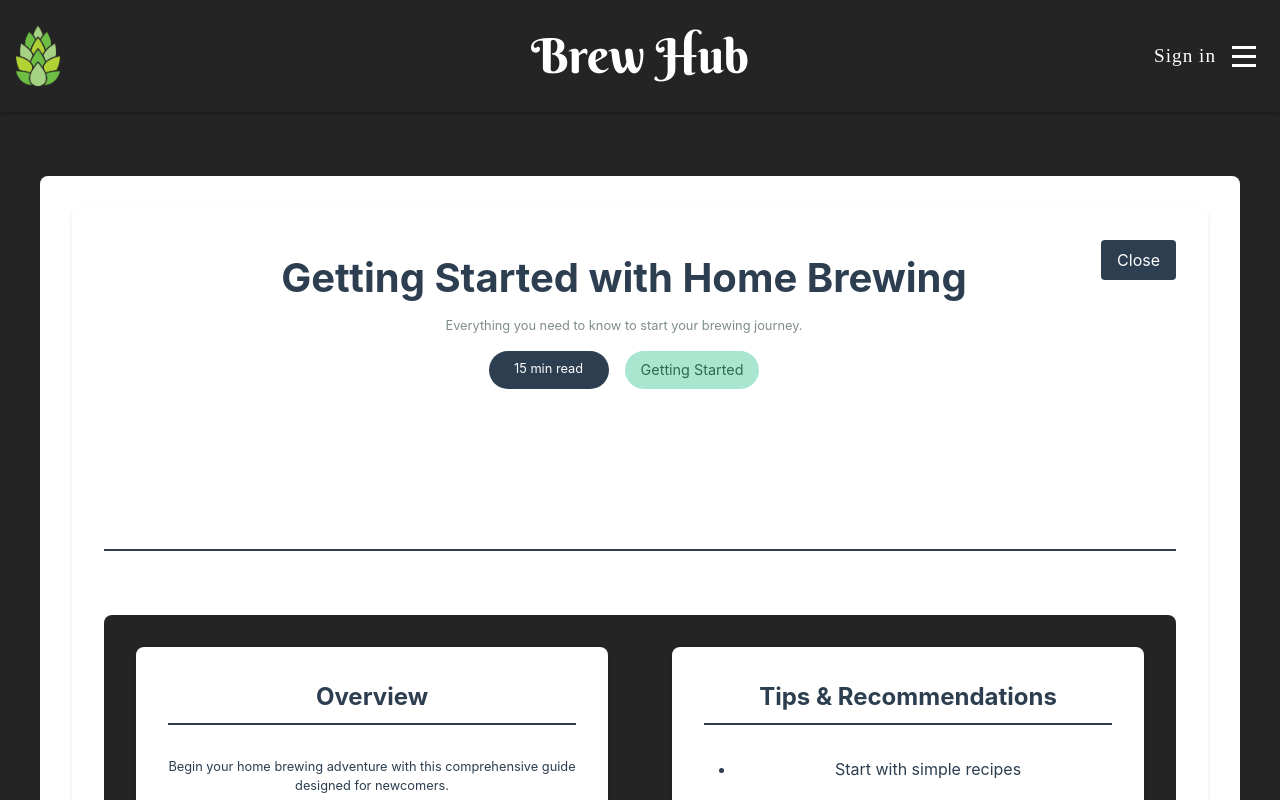
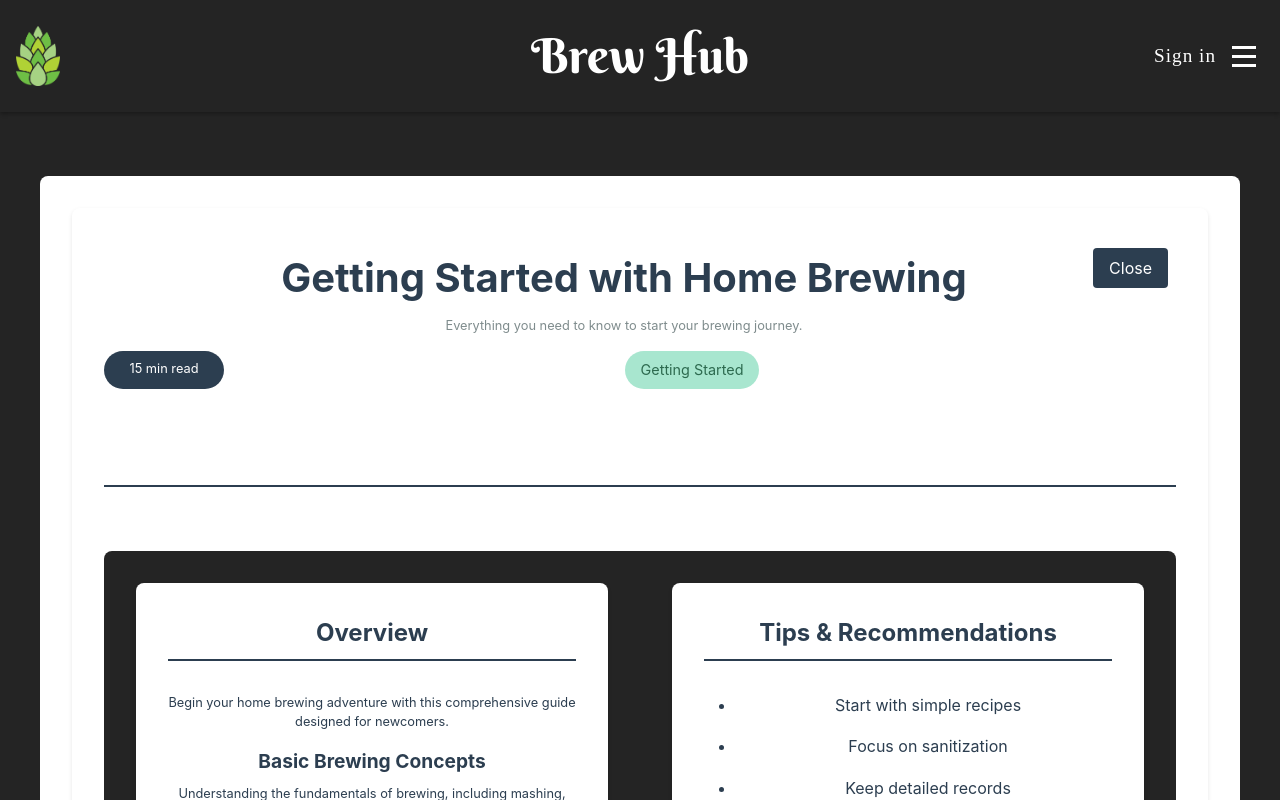
Before and after one commit to PeterKock/brewhub-frontend, a React (Vite) app: page /user/guides in a window 1280 px wide. Both pictures are taken after a click on the element 245 px from the left and 493 px from the top of the page. Shown: the top 800 px of the page. Built offline with nearby package versions, Linux system fonts and the light colour scheme; a web font is replaced by a local one.

Commit message:
Updated styling, it is more organized now with no duplicates

```diff
--- a/src/components/guides/GuideDetailCard.jsx
+++ b/src/components/guides/GuideDetailCard.jsx
@@ -14,8 +14,8 @@ export const GuideDetailCard = ({ guide, onClose }) => {
     };
 
     const stats = (
-        <div className="recipe-stats">
-            <span className="recipe-stat">{guide.timeToRead} min read</span>
+        <div className="guide-stats">
+            <span className="guide-stat">{guide.timeToRead} min read</span>
             <span className={getDifficultyClass(guide.category)}>
                 {guide.category.split('-').map(word => word.charAt(0).toUpperCase() + word.slice(1)).join(' ')}
             </span>
@@ -30,8 +30,8 @@ export const GuideDetailCard = ({ guide, onClose }) => {
                 stats={stats}
                 onClose={onClose}
             />
-            <div className="recipe-content">
-                <div className="recipe-section">
+            <div className="guide-content">
+                <div className="guide-section">
                     <h4>Overview</h4>
                     <p>{guide.content.introduction}</p>
                     {guide.content.sections.map((section, index) => (
@@ -42,9 +42,9 @@ export const GuideDetailCard = ({ guide, onClose }) => {
                     ))}
                 </div>
 
-                <div className="recipe-section">
+                <div className="guide-section">
                     <h4>Tips & Recommendations</h4>
-                    <ul className="recipe-list">
+                    <ul className="guide-list">
                         {guide.content.tips.map((tip, index) => (
                             <li key={index}>{tip}</li>
                         ))}
--- a/src/components/shared/DetailHeader.jsx
+++ b/src/components/shared/DetailHeader.jsx
@@ -1,14 +1,14 @@
 import PropTypes from 'prop-types';
 
 export const DetailHeader = ({ title, description, stats, onClose }) => (
-    <div className="recipe-header">
+    <div className="detail-header">
         <button onClick={onClose} className="close-button">
             Close
         </button>
-        <div className="recipe-title-container">
+        <div className="title-container">
             <h3>{title}</h3>
             <p className="content-description">{description}</p>
-            {stats && <div className="recipe-stats">{stats}</div>}
+            {stats && <div className="stats-container">{stats}</div>}
         </div>
     </div>
 );
--- a/src/pages/user/favorites.jsx
+++ b/src/pages/user/favorites.jsx
@@ -1,7 +1,7 @@
 export default function UserFavorites() {
     return (
         <div className="page User-favorites">
-            <h2>My Favorite Recipes TEST</h2>
+            <h2>My Favorite Recipes</h2>
         </div>
     );
 }
--- a/src/styles/styles.css
+++ b/src/styles/styles.css
@@ -13,11 +13,11 @@
         3.1 App Structure
         3.2 Grid System
     4. Components
-        4.1 Cards
-        4.2 Buttons
-        4.3 Forms
-        4.4 Lists
-        4.5 Shared Components
+        4.1 Button
+        4.2 Forms
+        4.3 Base Card
+        4.4 Detail Header
+        4.5 Filter Bar
     5. Header
         5.1 Header Layout
         5.2 Logo
@@ -26,12 +26,11 @@
         5.5 Menu
     6. Main Content
         6.1 Sections
-        6.2 Recipe Components
-        6.3 Recipe Details
     7. Pages
         7.1 Login Page
         7.2 Register Page
         7.3 Guides Page
+        7.4 Recipes Page
     8. Footer
         8.1 Footer Layout
         8.2 Footer Sections
@@ -153,49 +152,7 @@ a:hover {
 }
 
 /* ------------------------------- 4. Components ----------------------------------- */
-/* --------------- 4.1 Cards ------------------- */
-.base-card {
-  background: var(--card-color);
-  padding: var(--spacing-lg);
-  border-radius: var(--border-radius-value);
-  box-shadow: var(--card-shadow-value);
-  text-align: center;
-  transition: transform var(--transition-default-value);
-  display: flex;
-  flex-direction: column;
-  height: 100%;
-}
-
-.base-card:hover {
-  transform: translateY(-5px);
-}
-
-.base-card h3 {
-  color: var(--secondary-bg-color);
-  margin-bottom: var(--spacing-md);
-  font-size: var(--h3-font-size);
-}
-
-.base-card p {
-  margin: 0 0 var(--spacing-md) 0;
-  flex-grow: 1;
-}
-
-/* Guide Card Components */
-.card-footer {
-  display: flex;
-  justify-content: space-between;
-  align-items: center;
-  margin-top: auto;
-  padding-top: var(--spacing-md);
-}
-
-.time-to-read {
-  color: var(--secondary-text-color);
-  font-size: var(--p-font-size);
-}
-
-/* --------------- 4.2 Buttons ------------------- */
+/* --------------- 4.1 Buttons ------------------- */
 .feature-button {
   background-color: var(--secondary-bg-color);
   color: var(--primary-text-color);
@@ -212,7 +169,7 @@ a:hover {
   background-color: var(--accent-color);
 }
 
-/* --------------- 4.3 Forms ------------------- */
+/* --------------- 4.2 Forms ------------------- */
 .form-group {
   display: flex;
   flex-direction: column;
@@ -257,20 +214,92 @@ a:hover {
   color: var(--primary-text-color);
 }
 
-/* --------------- 4.4 Lists ------------------- */
-.recipe-list {
-  list-style-position: outside;
-  padding-left: var(--spacing-lg);
-  color: var(--secondary-bg-color);
+/* --------------- 4.3 Base Card ------------------- */
+.base-card {
+  background: var(--card-color);
+  padding: var(--spacing-lg);
+  border-radius: var(--border-radius-value);
+  box-shadow: var(--card-shadow-value);
+  text-align: center;
+  transition: transform var(--transition-default-value);
+  display: flex;
+  flex-direction: column;
+  height: 100%;
 }
 
-.recipe-list li {
-  margin-bottom: var(--spacing-md);
-  line-height: 1.6;
-  padding-left: var(--spacing-sm);
+.base-card:hover {
+  transform: translateY(-5px);
 }
 
-/* --------------- 4.5 Share Components ------------------- */
+.base-card h3 {
+  color: var(--secondary-bg-color);
+  margin-bottom: var(--spacing-md);
+  font-size: var(--h3-font-size);
+}
+
+.base-card p {
+  margin: 0 0 var(--spacing-md) 0;
+  flex-grow: 1;
+}
+
+.card-footer {
+  display: flex;
+  justify-content: space-between;
+  align-items: center;
+  margin-top: auto;
+  padding-top: var(--spacing-md);
+}
+
+/* --------------- 4.4 Detail Header ------------------- */
+.detail-header {
+  position: relative;
+  text-align: center;
+  margin-bottom: var(--spacing-xl);
+  border-bottom: 2px solid var(--secondary-bg-color);
+  padding-bottom: var(--spacing-lg);
+  padding-top: var(--spacing-sm);
+  padding-right: var(--spacing-lg);
+}
+
+.title-container {
+  width: 100%;
+  text-align: center;
+  position: relative;
+  z-index: 1;
+}
+
+.title-container h3 {
+  font-size: var(--h2-font-size);
+  color: var(--secondary-bg-color);
+  margin-bottom: var(--spacing-sm);
+  text-align: center;
+}
+
+.content-description {
+  color: var(--secondary-text-color);
+  margin-top: var(--spacing-sm);
+  text-align: center;
+}
+
+.close-button {
+  position: absolute;
+  top: var(--spacing-sm);
+  right: var(--spacing-sm);
+  background-color: var(--secondary-bg-color);
+  color: var(--primary-text-color);
+  border: none;
+  padding: 0.5rem 1rem;
+  border-radius: 4px;
+  cursor: pointer;
+  transition: background-color var(--transition-default-value);
+  z-index: 2;
+}
+
+.close-button:hover {
+  background-color: var(--accent-color);
+}
+
+/* --------------- 4.5 Filter Bar ------------------- */
 .filter-bar {
   display: flex;
   gap: var(--spacing-md);
@@ -278,27 +307,13 @@ a:hover {
   justify-content: center;
 }
 
-.close-button {
-  position: absolute;
-  top: 0;
-  right: 0;
-  background-color: var(--secondary-bg-color);
+.filter-select {
+  padding: var(--spacing-sm);
+  border-radius: var(--border-radius-value);
+  border: 1px solid var(--secondary-bg-color);
+  background-color: var(--primary-bg-color);
   color: var(--primary-text-color);
-  border: none;
-  padding: 0.5rem 1rem;
-  border-radius: 4px;
   cursor: pointer;
-  transition: background-color var(--transition-default-value);
-}
-
-.close-button:hover {
-  background-color: var(--accent-color);
-}
-
-.content-description {
-  color: var(--secondary-text-color);
-  margin-top: var(--spacing-sm);
-  text-align: center;
 }
 
 /* ------------------------------- 5. Header -------------------------------- */
@@ -461,112 +476,6 @@ a:hover {
   position: relative;
 }
 
-/* --------------- 6.2 Recipe Components ------------------- */
-.recipes-container {
-  display: flex;
-  flex-direction: column;
-  gap: var(--spacing-lg);
-}
-
-.filter-select {
-  padding: var(--spacing-sm);
-  border-radius: var(--border-radius-value);
-  border: 1px solid var(--secondary-bg-color);
-  background-color: var(--primary-bg-color);
-  color: var(--primary-text-color);
-  cursor: pointer;
-}
-
-.recipe-grid {
-  display: grid;
-  grid-template-columns: repeat(3, 1fr);
-  gap: var(--spacing-lg);
-  max-width: var(--max-width-value);
-  margin: 0 auto;
-  padding: 0 var(--spacing-lg);
-}
-
-.recipe-card-container {
-  cursor: pointer;
-  transition: transform var(--transition-default-value);
-}
-
-.recipe-card-container:hover {
-  transform: translateY(-5px);
-}
-
-/* --------------- 6.3 Recipe Details ------------------- */
-.recipe-header {
-  position: relative;
-  text-align: center;
-  margin-bottom: var(--spacing-xl);
-  border-bottom: 2px solid var(--secondary-bg-color);
-  padding-bottom: var(--spacing-lg);
-  padding-top: var(--spacing-sm);
-  padding-right: var(--spacing-lg);
-}
-
-.recipe-title-container {
-  width: 100%;
-  text-align: center;
-}
-
-.recipe-title-container h3 {
-  font-size: var(--h2-font-size);
-  color: var(--secondary-bg-color);
-  margin-bottom: var(--spacing-sm);
-  text-align: center;
-}
-
-.recipe-stats {
-  display: flex;
-  flex-wrap: wrap;
-  gap: var(--spacing-md);
-  margin-bottom: var(--spacing-xl);
-  justify-content: center;
-}
-
-.recipe-stat {
-  background-color: var(--secondary-bg-color);
-  color: var(--primary-text-color);
-  padding: var(--spacing-sm) var(--spacing-md);
-  border-radius: 20px;
-  font-size: var(--p-font-size);
-  min-width: 120px;
-  text-align: center;
-}
-
-.recipe-content {
-  display: grid;
-  grid-template-columns: repeat(2, 1fr);
-  gap: var(--spacing-xl);
-  padding: var(--spacing-lg);
-  background-color: var(--primary-bg-color);
-  border-radius: var(--border-radius-value);
-}
-
-.recipe-section {
-  background-color: var(--card-color);
-  padding: var(--spacing-lg);
-  border-radius: var(--border-radius-value);
-  box-shadow: var(--card-shadow-value);
-  margin-bottom: var(--spacing-lg);
-}
-
-.recipe-section h4 {
-  color: var(--secondary-bg-color);
-  font-size: var(--h3-font-size);
-  margin-bottom: var(--spacing-lg);
-  text-align: center;
-  border-bottom: 2px solid var(--secondary-bg-color);
-  padding-bottom: var(--spacing-sm);
-}
-
-.selected-recipe-container {
-  max-width: 1200px;
-  margin: 0 auto;
-}
-
 /* ------------------------------- 7. Pages -------------------------------- */
 /* --------------- 7.1 Login Page ------------------- */
 .login-page {
@@ -685,6 +594,8 @@ a:hover {
   text-align: center;
 }
 
+/* ... (rest of login page styles remain the same) ... */
+
 /* --------------- 7.2 Register Page ------------------- */
 .register-page {
   min-height: 90vh;
@@ -695,7 +606,6 @@ a:hover {
 }
 
 /* --------------- 7.3 Guides Page --------------------- */
-
 .selected-guide-container {
   max-width: 1200px;
   margin: 0 auto;
@@ -704,37 +614,70 @@ a:hover {
   border-radius: var(--border-radius-value);
 }
 
-.guide-header {
-  text-align: center;
+.guide-stats {
+  display: flex;
+  flex-wrap: wrap;
+  gap: var(--spacing-md);
   margin-bottom: var(--spacing-xl);
-  border-bottom: 2px solid var(--secondary-bg-color);
-  padding-bottom: var(--spacing-lg);
+  justify-content: center;
 }
 
-.guide-title-container {
+.guide-stat {
+  background-color: var(--secondary-bg-color);
+  color: var(--primary-text-color);
+  padding: var(--spacing-sm) var(--spacing-md);
+  border-radius: 20px;
+  font-size: var(--p-font-size);
+  min-width: 120px;
   text-align: center;
 }
 
-.guide-title-container h3 {
-  font-size: var(--h2-font-size);
-  color: var(--secondary-bg-color);
-  margin-bottom: var(--spacing-md);
+.guide-content {
+  display: grid;
+  grid-template-columns: repeat(2, 1fr);
+  gap: var(--spacing-xl);
+  padding: var(--spacing-lg);
+  background-color: var(--primary-bg-color);
+  border-radius: var(--border-radius-value);
 }
 
-.guide-stats {
-  display: flex;
-  justify-content: space-between;
-  margin-top: var(--spacing-md);
+.guide-section {
+  background-color: var(--card-color);
+  padding: var(--spacing-lg);
+  border-radius: var(--border-radius-value);
+  box-shadow: var(--card-shadow-value);
+  margin-bottom: var(--spacing-lg);
 }
 
-.guide-stats span {
-  background-color: var(--secondary-bg-color);
-  color: var(--primary-text-color);
-  padding: var(--spacing-sm);
-  border-radius: 20px;
-  font-size: var(--p-font-size);
+.guide-section h4 {
+  color: var(--secondary-bg-color);
+  font-size: var(--h3-font-size);
+  margin-bottom: var(--spacing-lg);
   text-align: center;
-  min-width: 120px;
+  border-bottom: 2px solid var(--secondary-bg-color);
+  padding-bottom: var(--spacing-sm);
+}
+
+.guide-list {
+  list-style-position: outside;
+  padding-left: var(--spacing-lg);
+  color: var(--secondary-bg-color);
+}
+
+.guide-list li {
+  margin-bottom: var(--spacing-md);
+  line-height: 1.6;
+  padding-left: var(--spacing-sm);
+}
+
+.guide-subsection {
+  margin-bottom: var(--spacing-lg);
+}
+
+.guide-subsection h5 {
+  color: var(--secondary-bg-color);
+  font-size: var(--h4-font-size);
+  margin-bottom: var(--spacing-sm);
 }
 
 .time-to-read {
@@ -742,12 +685,99 @@ a:hover {
   font-size: var(--p-font-size);
 }
 
-.difficulty {
-  display: inline-block;
-  padding: 0.5rem 1rem;
+/* --------------- 7.4 Recipes Page ------------------- */
+.recipes-container {
+  display: flex;
+  flex-direction: column;
+  gap: var(--spacing-lg);
+}
+
+.recipe-grid {
+  display: grid;
+  grid-template-columns: repeat(3, 1fr);
+  gap: var(--spacing-lg);
+  max-width: var(--max-width-value);
+  margin: 0 auto;
+  padding: 0 var(--spacing-lg);
+}
+
+.recipe-card-container {
+  cursor: pointer;
+  transition: transform var(--transition-default-value);
+}
+
+.recipe-card-container:hover {
+  transform: translateY(-5px);
+}
+
+.selected-recipe-container {
+  max-width: 1200px;
+  margin: 0 auto;
+}
+
+.recipe-stats {
+  display: flex;
+  flex-wrap: wrap;
+  gap: var(--spacing-md);
+  margin-bottom: var(--spacing-xl);
+  justify-content: center;
+}
+
+.recipe-stat {
+  background-color: var(--secondary-bg-color);
+  color: var(--primary-text-color);
+  padding: var(--spacing-sm) var(--spacing-md);
   border-radius: 20px;
-  font-size: 0.9rem;
+  font-size: var(--p-font-size);
+  min-width: 120px;
   text-align: center;
+}
+
+.recipe-content {
+  display: grid;
+  grid-template-columns: repeat(2, 1fr);
+  gap: var(--spacing-xl);
+  padding: var(--spacing-lg);
+  background-color: var(--primary-bg-color);
+  border-radius: var(--border-radius-value);
+}
+
+.recipe-section {
+  background-color: var(--card-color);
+  padding: var(--spacing-lg);
+  border-radius: var(--border-radius-value);
+  box-shadow: var(--card-shadow-value);
+  margin-bottom: var(--spacing-lg);
+}
+
+.recipe-section h4 {
+  color: var(--secondary-bg-color);
+  font-size: var(--h3-font-size);
+  margin-bottom: var(--spacing-lg);
+  text-align: center;
+  border-bottom: 2px solid var(--secondary-bg-color);
+  padding-bottom: var(--spacing-sm);
+}
+
+.recipe-list {
+  list-style-position: outside;
+  padding-left: var(--spacing-lg);
+  color: var(--secondary-bg-color);
+}
+
+.recipe-list li {
+  margin-bottom: var(--spacing-md);
+  line-height: 1.6;
+  padding-left: var(--spacing-sm);
+}
+
+.filter-select {
+  padding: var(--spacing-sm);
+  border-radius: var(--border-radius-value);
+  border: 1px solid var(--secondary-bg-color);
+  background-color: var(--primary-bg-color);
+  color: var(--primary-text-color);
+  cursor: pointer;
 }
 
 /* ------------------------------- 8. Footer -------------------------------- */
```
